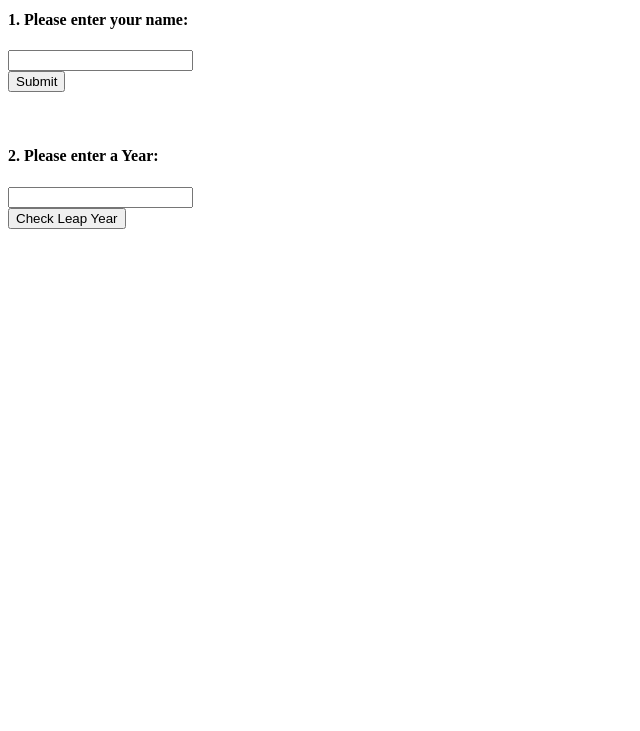
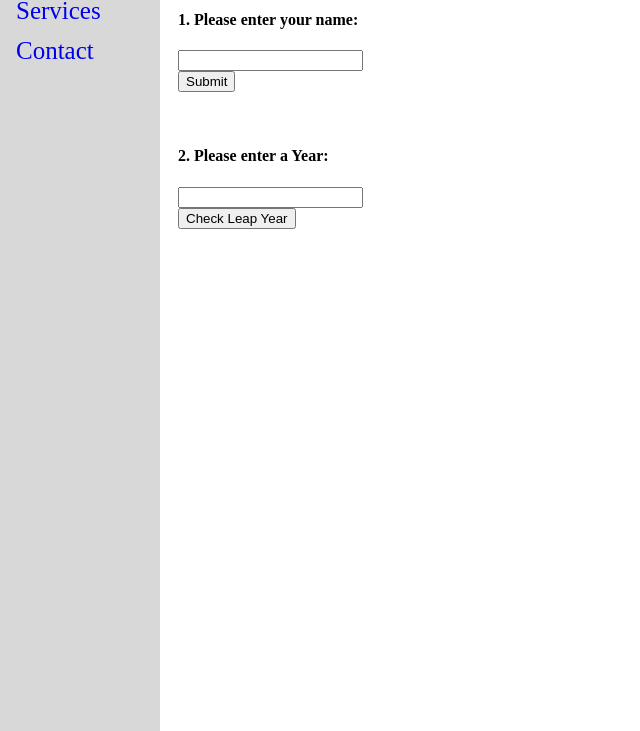
Before and after one commit to dwu68/test_1234, a plain HTML site: page index.html in a window 1280 px wide. Shown: the part 69-800 px from the top of the page, without its empty margins (0-640 px from the left). Drawn offline with Linux system fonts and the light colour scheme.

Commit message:
add sidebar and style it

```diff
--- /dev/null
+++ b/css/sidebar_style.css
@@ -0,0 +1,38 @@
+/* The sidebar menu */
+.sidenav {
+    height: 100%; /* Full-height: remove this if you want "auto" height */
+    width: 160px; /* Set the width of the sidebar */
+    position: fixed; /* Fixed Sidebar (stay in place on scroll) */
+    z-index: 1; /* Stay on top */
+    top: 0; /* Stay at the top */
+    left: 0;
+    background-color: rgba(200,200,200,0.7); Black
+    overflow-x: hidden; /* Disable horizontal scroll */
+    padding-top: 20px;
+  }
+
+  /* The navigation menu links */
+  .sidenav a {
+    padding: 6px 8px 6px 16px;
+    text-decoration: none;
+    font-size: 25px;
+    display: block;
+  }
+
+  /* When you mouse over the navigation links, change their color */
+  .sidenav a:hover {
+    color: #f1f1f1;
+  }
+
+
+  /* Style page content */
+  .main {
+    margin-left: 160px; /* Same as the width of the sidebar */
+    padding: 0px 10px;
+  }
+
+  /* On smaller screens, where height is less than 450px, change the style of the sidebar (less padding and a smaller font size) */
+  @media screen and (max-height: 450px) {
+    .sidenav {padding-top: 15px;}
+    .sidenav a {font-size: 18px;}
+  }
--- a/index.html
+++ b/index.html
@@ -7,8 +7,16 @@
     <meta name="viewport" content="width=device-width, initial-scale=1">
     <meta name="description" content="">
     <link rel="stylesheet" href="css/style.css">
+    <link rel="stylesheet" href="css/sidebar_style.css">
 </head>
 <body>
+    <!-- Side navigation -->
+    <div class="sidenav">
+        <a href="#">About</a>
+        <a href="#">Services</a>
+        <a href="#">Contact</a>
+    </div>
+
 
     <!-- Page content -->
     <div class="main">
```
